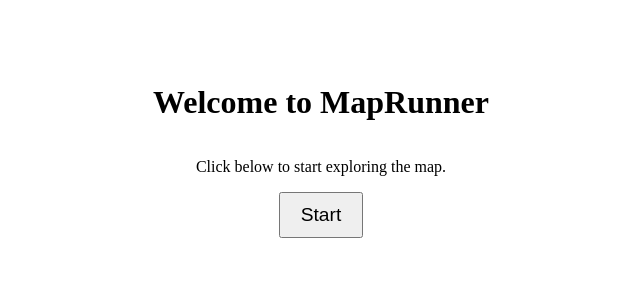
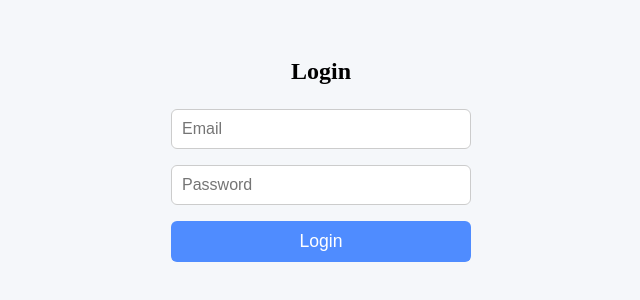
Before and after one commit to KhaoYang/MapRunner, a React (Vite) app in the folder MapRUNNER/: page / in a window 1280 px wide. Shown: the part 250-550 px from the top of the page, without its empty margins (319-959 px from the left). Built offline with nearby package versions, Linux system fonts and the light colour scheme.

Commit message:
login screen

```diff
--- a/MapRUNNER/src/App.css
+++ b/MapRUNNER/src/App.css
@@ -35,3 +35,76 @@
   border-radius: 10px;
   cursor: pointer;
 }
+
+.home-screen {
+  display: flex;
+  flex-direction: column;
+  align-items: center;
+  justify-content: center;
+  height: 100vh;
+  background: linear-gradient(135deg, #4f8cff 0%, #38e8ff 100%);
+  color: #fff;
+}
+
+.home-screen h1 {
+  font-size: 2.5em;
+  margin-bottom: 0.5em;
+}
+
+.home-screen button {
+  padding: 12px 32px;
+  font-size: 1.2em;
+  border: none;
+  border-radius: 8px;
+  background: #fff;
+  color: #4f8cff;
+  cursor: pointer;
+  margin-top: 1em;
+  transition: background 0.2s;
+}
+
+.home-screen button:hover {
+  background: #e0e0e0;
+}
+
+.login-screen {
+  display: flex;
+  flex-direction: column;
+  align-items: center;
+  justify-content: center;
+  height: 100vh;
+  background: #f5f7fa;
+}
+
+.login-screen h2 {
+  margin-bottom: 1em;
+}
+
+.login-screen form {
+  display: flex;
+  flex-direction: column;
+  gap: 1em;
+  width: 300px;
+}
+
+.login-screen input {
+  padding: 10px;
+  font-size: 1em;
+  border-radius: 6px;
+  border: 1px solid #ccc;
+}
+
+.login-screen button {
+  padding: 10px;
+  font-size: 1.1em;
+  border-radius: 6px;
+  border: none;
+  background: #4f8cff;
+  color: #fff;
+  cursor: pointer;
+  transition: background 0.2s;
+}
+
+.login-screen button:hover {
+  background: #357ae8;
+}
--- a/MapRUNNER/src/App.jsx
+++ b/MapRUNNER/src/App.jsx
@@ -1,73 +1,34 @@
-import { useRef, useEffect, useState } from 'react'
-import mapboxgl from 'mapbox-gl'
 
+import React, { useState } from 'react';
 import 'mapbox-gl/dist/mapbox-gl.css';
-import './App.css'
+import './App.css';
+import HomeScreen from './HomeScreen';
+import MapView from './MapView';
+import LoginScreen from './LoginScreen';
 
 const INITIAL_CENTER = [
   -122.009102,
   37.334606
-]
-const INITIAL_ZOOM = 15
+];
+const INITIAL_ZOOM = 10;
 
 function App() {
-  const mapRef = useRef()
-  const mapContainerRef = useRef()
-
-  const [center, setCenter] = useState(INITIAL_CENTER)
-  const [zoom, setZoom] = useState(INITIAL_ZOOM)
-  const [showHome, setShowHome] = useState(true)
-
-  useEffect(() => {
-    if (showHome) return;
-    mapboxgl.accessToken = import.meta.env.VITE_MAPBOX_TOKEN
-    mapRef.current = new mapboxgl.Map({
-      container: mapContainerRef.current,
-      center: center,
-      zoom: zoom,
-      style: 'mapbox://styles/khaoyang/cmf5t9p4n001d01s76vb1fjnc'
-    })
-
-    mapRef.current.addControl(
-      new mapboxgl.GeolocateControl({
-        positionOptions: {
-          enableHighAccuracy: true
-        },
-        trackUserLocation: true,
-        showUserHeading: true
-      })
-    )
-
-    mapRef.current.on('move', () => {
-      const mapCenter = mapRef.current.getCenter()
-      const mapZoom = mapRef.current.getZoom()
-      setCenter([ mapCenter.lng, mapCenter.lat ])
-      setZoom(mapZoom)
-    })
-
-    return () => {
-      mapRef.current.remove()
-    }
-  }, [showHome])
+  const [center, setCenter] = useState(INITIAL_CENTER);
+  const [zoom, setZoom] = useState(INITIAL_ZOOM);
+  const [showLogin, setShowLogin] = useState(true);
+  const [showHome, setShowHome] = useState(false);
 
   return (
     <>
-      {showHome ? (
-        <div className="home-screen" style={{display: 'flex', flexDirection: 'column', alignItems: 'center', justifyContent: 'center', height: '100vh'}}>
-          <h1>Welcome to MapRunner</h1>
-          <p>Click below to start exploring the map.</p>
-          <button onClick={() => setShowHome(false)} style={{padding: '10px 20px', fontSize: '1.2em'}}>Start</button>
-        </div>
+      {showLogin ? (
+        <LoginScreen onLogin={() => { setShowLogin(false); setShowHome(true); }} />
+      ) : showHome ? (
+        <HomeScreen onStart={() => setShowHome(false)} />
       ) : (
-        <>
-          <div className="sidebar">
-            Longitude: {center[0].toFixed(4)} | Latitude: {center[1].toFixed(4)} | Zoom: {zoom.toFixed(2)}
-          </div>
-          <div id='map-container' ref={mapContainerRef} />
-        </>
+        <MapView center={center} zoom={zoom} setCenter={setCenter} setZoom={setZoom} />
       )}
     </>
-  )
+  );
 }
 
-export default App
+export default App;
--- /dev/null
+++ b/MapRUNNER/src/HomeScreen.jsx
@@ -0,0 +1,13 @@
+import React from 'react';
+
+function HomeScreen({ onStart }) {
+  return (
+    <div className="home-screen">
+      <h1>Welcome to MapRunner</h1>
+      <p>Click below to start exploring the map.</p>
+      <button onClick={onStart} style={{padding: '10px 20px', fontSize: '1.2em'}}>Start</button>
+    </div>
+  );
+}
+
+export default HomeScreen;
--- /dev/null
+++ b/MapRUNNER/src/LoginScreen.jsx
@@ -0,0 +1,31 @@
+import React, { useState } from 'react';
+
+function LoginScreen() {
+  const [email, setEmail] = useState('');
+  const [password, setPassword] = useState('');
+
+  return (
+    <div className="login-screen">
+      <h2>Login</h2>
+      <form>
+        <input
+          type="email"
+          placeholder="Email"
+          value={email}
+          onChange={e => setEmail(e.target.value)}
+          required
+        />
+        <input
+          type="password"
+          placeholder="Password"
+          value={password}
+          onChange={e => setPassword(e.target.value)}
+          required
+        />
+        <button type="submit">Login</button>
+      </form>
+    </div>
+  );
+}
+
+export default LoginScreen;
--- /dev/null
+++ b/MapRUNNER/src/MapView.jsx
@@ -0,0 +1,49 @@
+import { useRef, useEffect } from 'react';
+import mapboxgl from 'mapbox-gl';
+
+function MapView({ center, zoom, setCenter, setZoom }) {
+  const mapRef = useRef();
+  const mapContainerRef = useRef();
+
+  useEffect(() => {
+    mapboxgl.accessToken = import.meta.env.VITE_MAPBOX_TOKEN;
+    mapRef.current = new mapboxgl.Map({
+      container: mapContainerRef.current,
+      center: center,
+      zoom: zoom,
+      style: 'mapbox://styles/khaoyang/cmf5t9p4n001d01s76vb1fjnc'
+    });
+
+    mapRef.current.addControl(
+      new mapboxgl.GeolocateControl({
+        positionOptions: {
+          enableHighAccuracy: true
+        },
+        trackUserLocation: true,
+        showUserHeading: true
+      })
+    );
+
+    mapRef.current.on('move', () => {
+      const mapCenter = mapRef.current.getCenter();
+      const mapZoom = mapRef.current.getZoom();
+      setCenter([mapCenter.lng, mapCenter.lat]);
+      setZoom(mapZoom);
+    });
+
+    return () => {
+      mapRef.current.remove();
+    };
+  }, []);
+
+  return (
+    <>
+      <div className="sidebar">
+        Longitude: {center[0].toFixed(4)} | Latitude: {center[1].toFixed(4)} | Zoom: {zoom.toFixed(2)}
+      </div>
+      <div id="map-container" ref={mapContainerRef} />
+    </>
+  );
+}
+
+export default MapView;
```
